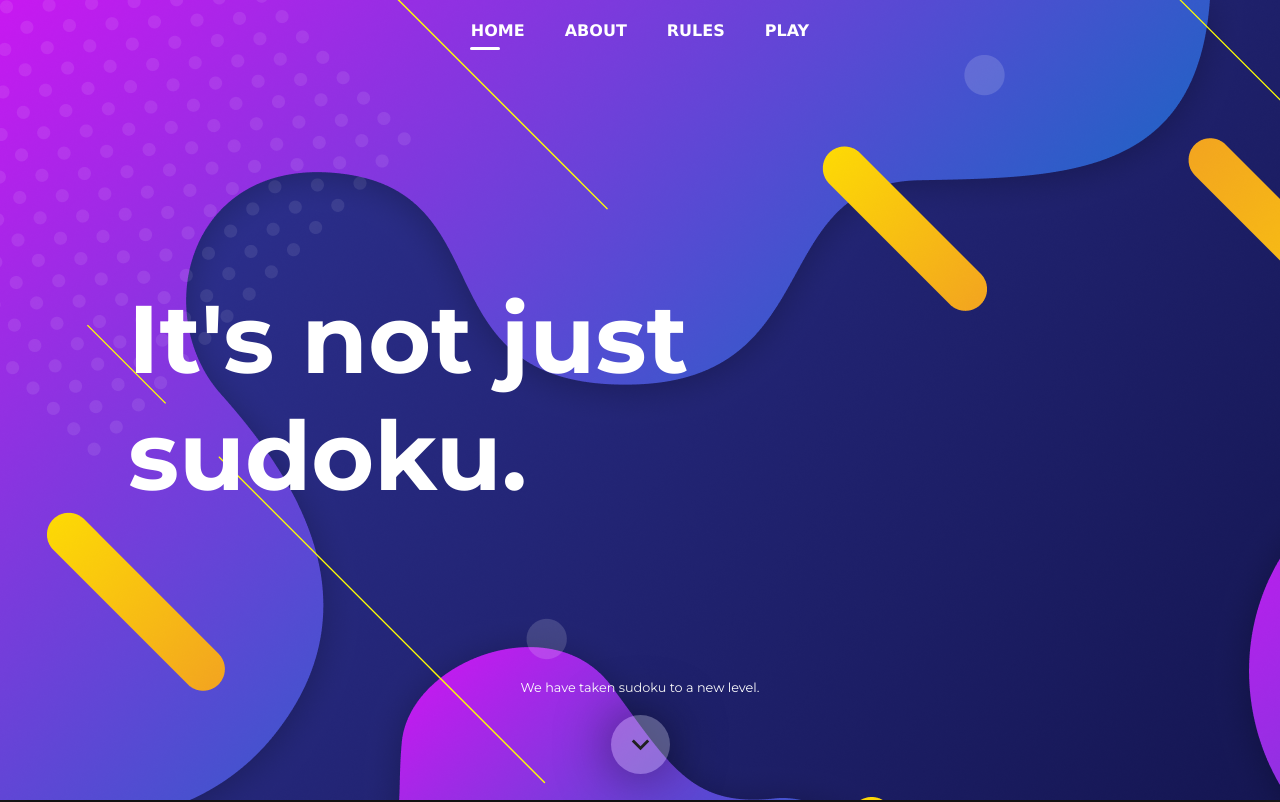
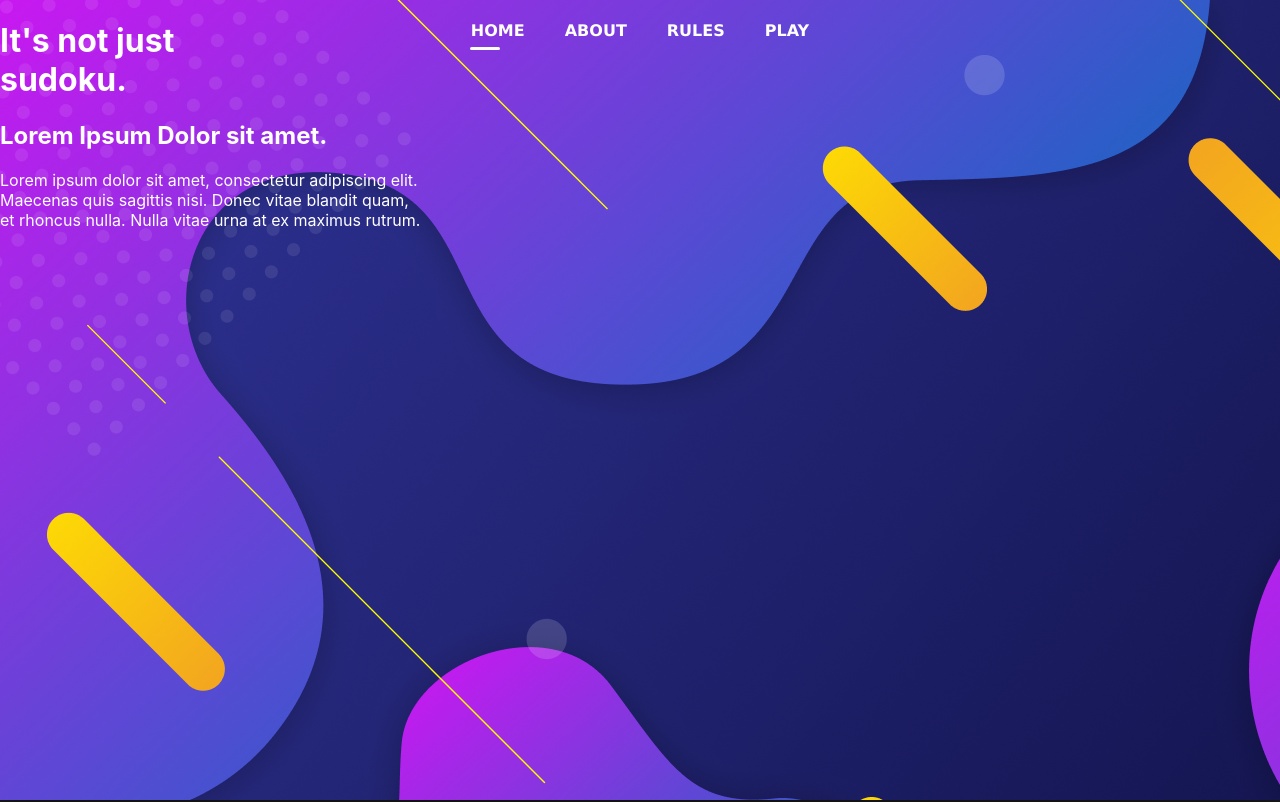
Before and after one commit to NikolSkvarilova/sudoku, a React (Create React App) app: page / in a window 1280 px wide. Shown: the top 802 px of the page. Built offline with nearby package versions, Linux system fonts and the light colour scheme.

Commit message:
Reworked props

```diff
--- a/src/Components/Pages/Home/Home.jsx
+++ b/src/Components/Pages/Home/Home.jsx
@@ -47,16 +47,17 @@ const Home = () => {
           padding="0 0 60px 0">
 
           <LandingPage
-            main_title={ ["It's not just", <br />, "sudoku."] }
             sub_text="We have taken sudoku to a new level."
+            sub_text_color={ colorPalette.txtPrimaryLight }
             bg_img={ require('../../../images/background_landing_page.png') }
-            title_color={ colorPalette.txtPrimaryLight }
-            sub_text_color={ colorPalette.txtPrimaryLight }
             bg_color={ colorPalette.bgDark }
             btn_bg_color="rgba(219, 219, 219, 0.3)"
-            arrow_color="#212121"
-            link="quote"
-          />
+            arrow_color="#212121">
+
+            <h1 style={{ color: colorPalette.txtPrimaryLight }}>It's not just <br /> sudoku.</h1>
+            <h2 style={{ color: colorPalette.txtPrimaryLight }}>Lorem Ipsum Dolor sit amet.</h2>
+            <p style={{ color: colorPalette.txtPrimaryLight }}>Lorem ipsum dolor sit amet, consectetur adipiscing elit.<br /> Maecenas quis sagittis nisi. Donec vitae blandit quam,<br /> et rhoncus nulla. Nulla vitae urna at ex maximus rutrum.</p>
+          </LandingPage>
         </Section>
 
         <Section
--- a/src/Components/Sections/LandingPage/LandingPage.jsx
+++ b/src/Components/Sections/LandingPage/LandingPage.jsx
@@ -21,7 +21,10 @@ const LandingPage = (props) => {
 
   return (
     <div className="landing_page_container" style={bgStyles}>
-      <h1 className="main_title" style={titleStyles}>{props.main_title}</h1>
+      <div className="text-section">
+        { props.children }
+      </div>
+      {/* <h1 className="main_title" style={titleStyles}>{props.main_title}</h1> */}
       <div className="scroll-down_container">
         <p className="sub_text" style={subTextStyles}>{props.sub_text}</p>
         <IconButton
```
